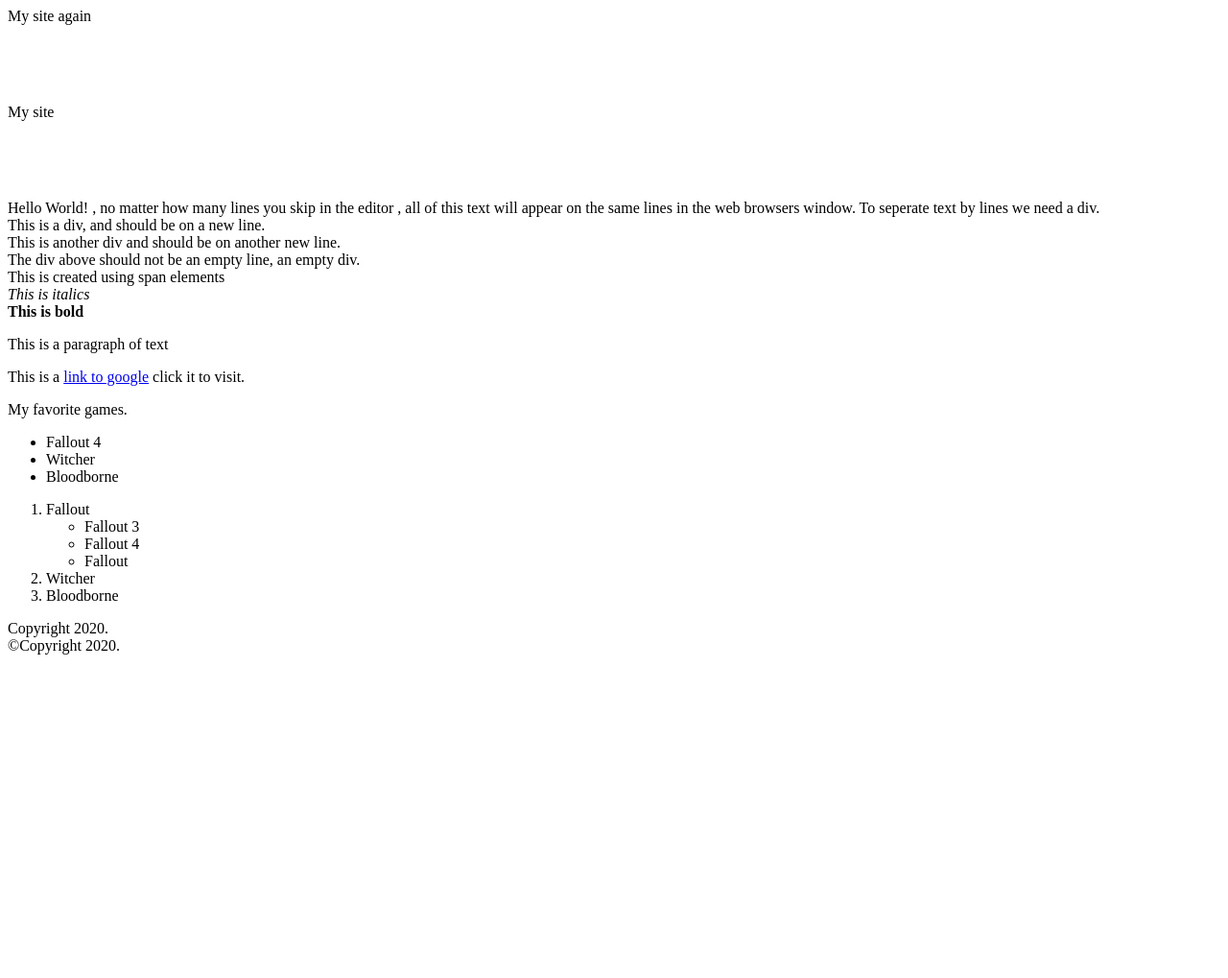
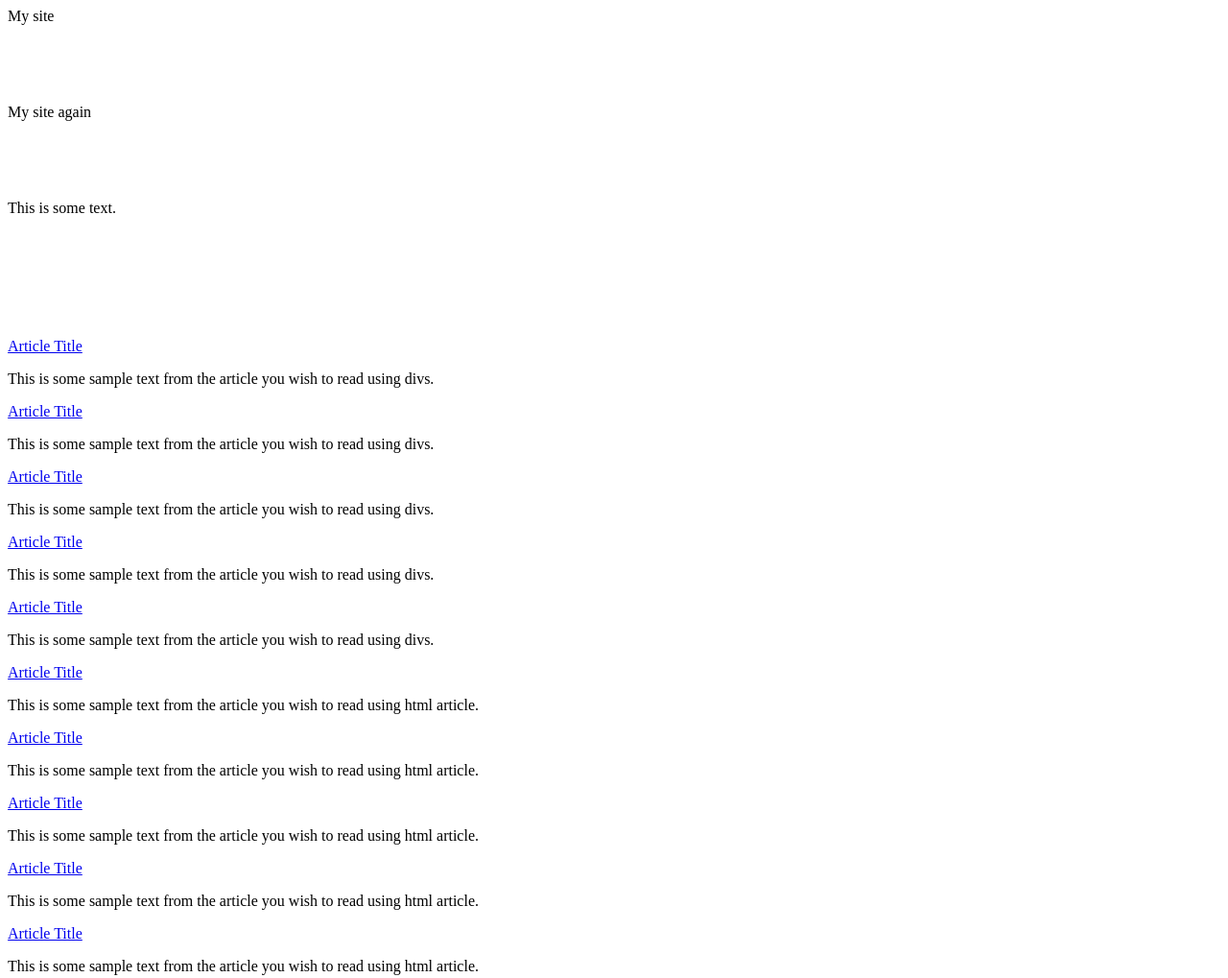
Before and after one commit to Fibonacci1664/my_first_web, a plain HTML site: page index.html in a window 1280 px wide. Shown: the top 1019 px of the page at 96% size. Before the commit the page ends 800 px from the top, so only its background shows below. Drawn offline with Linux system fonts and the light colour scheme.

Commit message:
Learned about breaks, main, sections & articles, best practices.

```diff
--- a/index.html
+++ b/index.html
@@ -6,18 +6,86 @@
 
 
     <header style="height: 100px;">   <!-- Use this for headers and NOT divs.-->
-      My site again
+      My site
     </header>
 
 
     <div style="height: 100px;">    <!-- This is an example of using a div instead of a header, bad practive-->
-      My site
+      My site again
     </div>
 
 
+    <div>
+      This is some text.
+    </div>
+    <br />                <!-- This is a line break if the is zero content between the break (it is also bad practice and should be done using CSS)-->
+    <br />
+    <br />
+    <br />
+    <br />
+    <br />
+    <br />
+
+    <main>
+      <section>
+        <!-- Div soup BAD PRACTICE!-->
+        <div>
+          <a href="#">Article Title</a>
+          <p>This is some sample text from the article you wish to read using divs.</p>
+        </div>
+
+        <div>
+          <a href="#">Article Title</a>
+          <p>This is some sample text from the article you wish to read using divs.</p>
+        </div>
+
+        <div>
+          <a href="#">Article Title</a>
+          <p>This is some sample text from the article you wish to read using divs.</p>
+        </div>
+
+        <div>
+          <a href="#">Article Title</a>
+          <p>This is some sample text from the article you wish to read using divs.</p>
+        </div>
+
+        <div>
+          <a href="#">Article Title</a>
+          <p>This is some sample text from the article you wish to read using divs.</p>
+        </div>
+      </section>
 
 
 
+      <section>
+        <!-- Use what is appropriate, if it's articles then use html5 article-->
+        <article>
+          <a href="#">Article Title</a>
+          <p>This is some sample text from the article you wish to read using html article.</p>
+        </article>
+
+        <article>
+          <a href="#">Article Title</a>
+          <p>This is some sample text from the article you wish to read using html article.</p>
+        </article>
+
+        <article>
+          <a href="#">Article Title</a>
+          <p>This is some sample text from the article you wish to read using html article.</p>
+        </article>
+
+        <article>
+          <a href="#">Article Title</a>
+          <p>This is some sample text from the article you wish to read using html article.</p>
+        </article>
+
+        <article>
+          <a href="#">Article Title</a>
+          <p>This is some sample text from the article you wish to read using html article.</p>
+        </article>
+      </section>
+
+    </main>
 
 
     Hello World!
```
